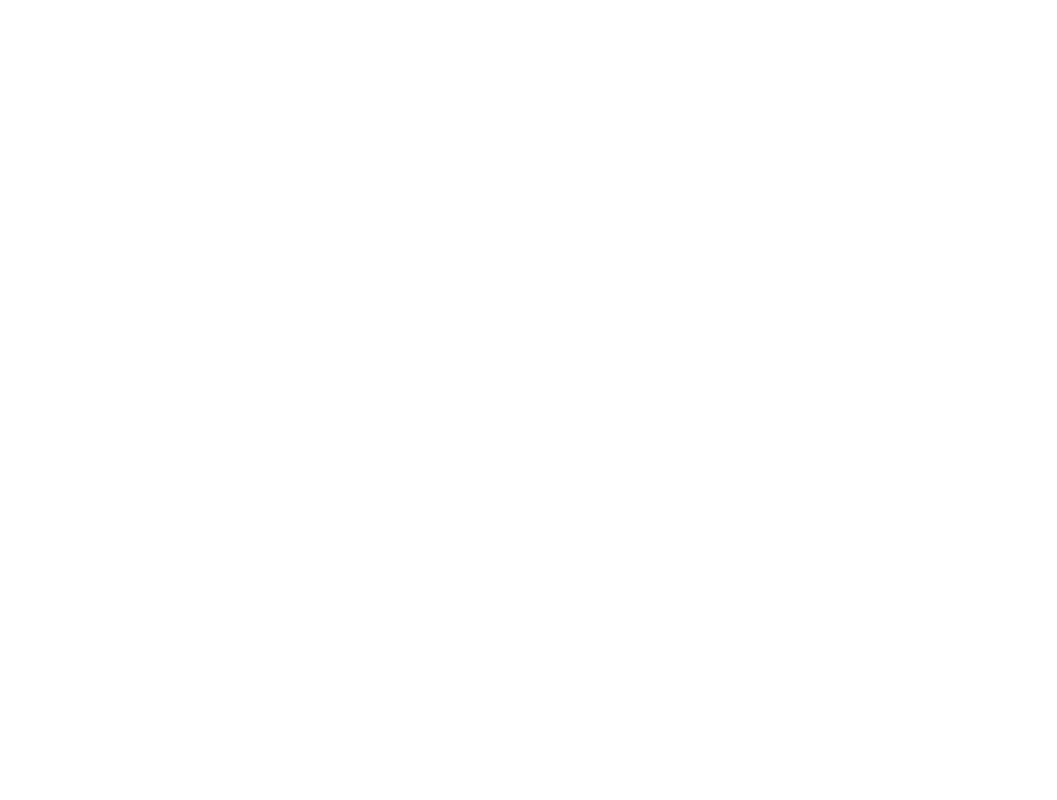
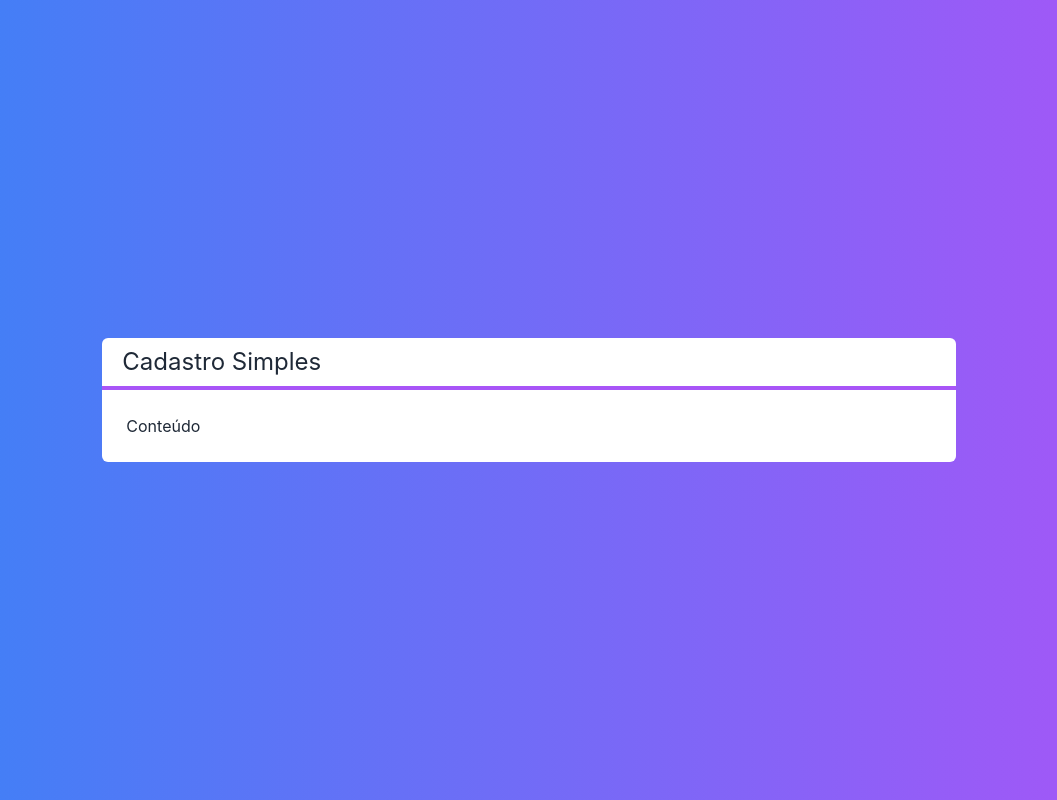
Before and after one commit to gpmendes7/reactreduxfundamentos, a Next.js app in the folder next-crud/: page / in a window 1280 px wide. Shown: the whole page, without its empty margins (111-1168 px from the left). Built offline with nearby package versions, Linux system fonts and the light colour scheme.

Commit message:
106. Componentes Layout e Título

```diff
--- /dev/null
+++ b/next-crud/src/components/Layout.tsx
@@ -0,0 +1,20 @@
+import Titulo from "./Titulo";
+
+interface LayoutProps {
+  titulo: string;
+  children: any;
+}
+
+export default function Layout(props: LayoutProps) {
+  return (
+    <div
+      className={`
+    flex flex-col w-2/3
+    bg-white text-gray-800 rounded-md
+    `}
+    >
+      <Titulo>{props.titulo}</Titulo>
+      <div className="p-6">{props.children}</div>
+    </div>
+  );
+}
--- /dev/null
+++ b/next-crud/src/components/Titulo.tsx
@@ -0,0 +1,8 @@
+export default function Titulo(props) {
+  return (
+    <div className="flex flex-col justify-center">
+      <h1 className="px-5 py-2 text-2xl">{props.children}</h1>
+      <hr className="border-2 border-purple-500" />
+    </div>
+  );
+}
--- a/next-crud/src/pages/index.tsx
+++ b/next-crud/src/pages/index.tsx
@@ -1,3 +1,15 @@
+import Layout from "../components/Layout";
+
 export default function Home() {
-  return <div className={``}></div>;
+  return (
+    <div
+      className={`flex justify-center items-center h-screen
+    bg-gradient-to-r from-blue-500 to-purple-500
+    text-white`}
+    >
+      <Layout titulo="Cadastro Simples">
+        <span>Conteúdo</span>
+      </Layout>
+    </div>
+  );
 }
```
